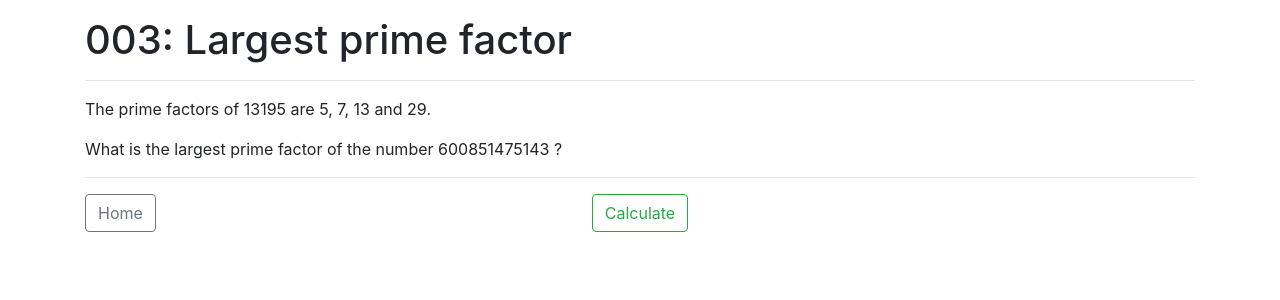
After one commit to philipbkemp/euler, a PHP site: page /0/0/3.php in a window 1280 px wide. The commit adds this page. Shown: the top 300 px of the page. Run offline with PHP 8.4, Linux system fonts and the light colour scheme.

Commit message:
003: Largest prime factor

```diff
--- /dev/null
+++ b/0/0/3.php
@@ -0,0 +1,32 @@
+<?php
+
+	$number = "003";
+	$problem = "Largest prime factor";
+	$description = '<p>The prime factors of 13195 are 5, 7, 13 and 29.</p>'.
+		'<p>What is the largest prime factor of the number 600851475143 ?</p>';
+
+	include("../../template.php");
+
+	function calculate() {
+
+		$primeFactors = [];
+
+		$number = 600851475143;
+
+		$sNumber = floor(sqrt($number));
+
+		for ( $x = 3 ; $x <= $sNumber ; $x++ ) {
+			if ( $number % $x === 0 ) {
+
+				if ( isPrime($x) ) {
+					array_push($primeFactors,$x);
+				}
+
+			}
+		}
+
+		return array_pop($primeFactors);
+
+	}
+
+?>
--- a/index.php
+++ b/index.php
@@ -22,6 +22,9 @@
 				<div class="col">
 					<a href="/0/0/2.php" class="btn btn-outline-secondary w-100">2</a>
 				</div>
+				<div class="col">
+					<a href="/0/0/3.php" class="btn btn-outline-secondary w-100">3</a>
+				</div>
 			</div>
 		</div>
 
--- a/template.php
+++ b/template.php
@@ -1,3 +1,26 @@
+<?php
+
+function isPrime($number) {
+	if ( $number === 1 ) {
+		return false;
+	}
+	if ( $number === 2 ) {
+		return true;
+	}
+
+	$sNumber = floor(sqrt($number));
+
+	for ( $x = 3 ; $x <= $sNumber ; $x++ ) {
+		if ( $number % $x === 0 ) {
+			return false;
+		}
+	}
+
+	return true;
+}
+
+?>
+
 <!doctype html>
 <html lang="en">
 	<head>
```
